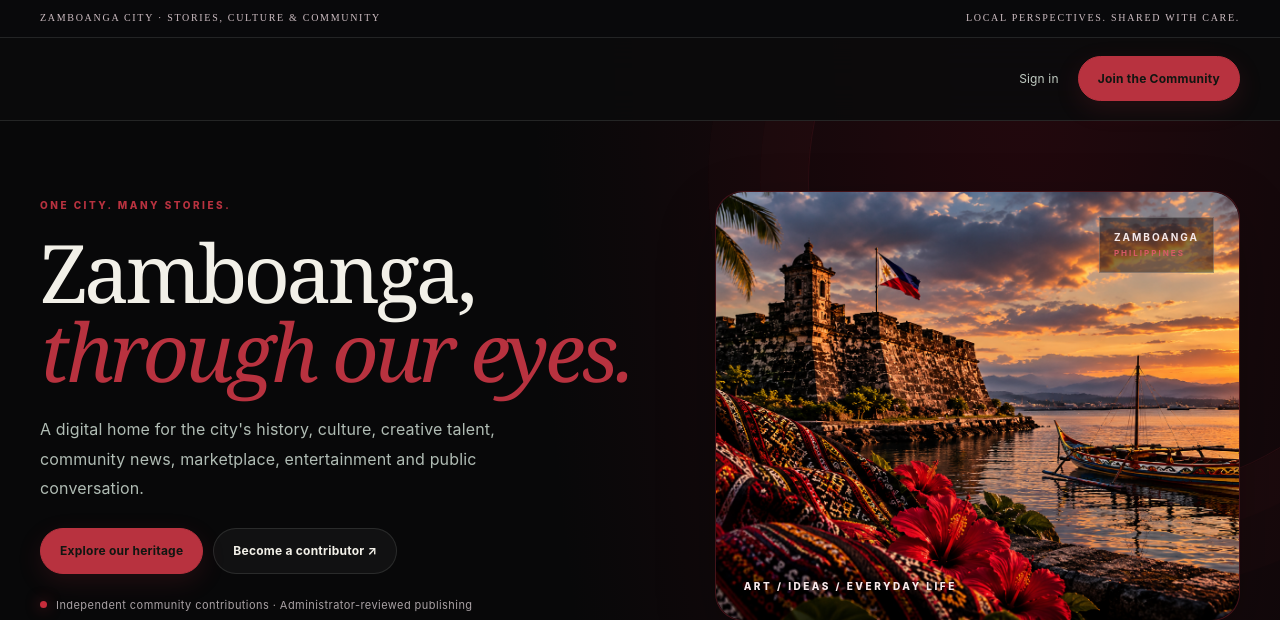
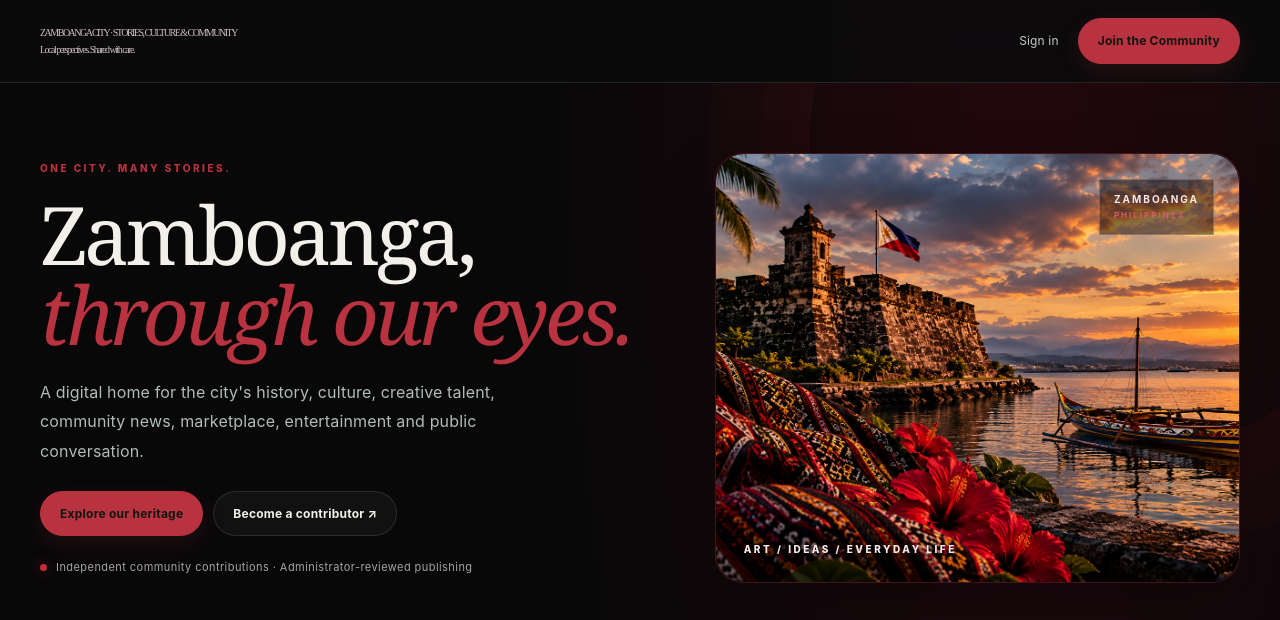
Before and after one commit to iamdonzkie03/AllinOneWebsite, a PHP site: page /allinoneweb/index.php in a window 1280 px wide. Shown: the top 620 px of the page. Run offline with PHP 8.4, Linux system fonts and the light colour scheme; data comes from the database, SQL or seed files in the repository; data that the repository does not hold is empty; some libraries are stand-ins or nearby versions.

Commit message:
Display hidden header texts beside the public header logo

```diff
--- a/index.php
+++ b/index.php
@@ -159,7 +159,7 @@ $modules = [
 <title><?=e($config['app']['name'])?> — Zamboanga stories, culture and community</title>
 <link rel="preconnect" href="https://fonts.googleapis.com"><link rel="preconnect" href="https://fonts.gstatic.com" crossorigin><link href="https://fonts.googleapis.com/css2?family=Roboto:wght@300;400;500;700;800&display=swap" rel="stylesheet">
 <link rel="stylesheet" href="public/assets/css/site.css">
-<style>.nav .brand{display:flex;align-items:center;gap:10px;min-width:0}.nav .brand img{flex:0 0 70px}.nav .brand .public-header-title{overflow-wrap:anywhere}.nav .navlinks{align-items:center}.topbar .wrap{display:flex;justify-content:space-between;gap:16px;flex-wrap:wrap}.home-art-photo{background:#16070b!important;padding:0!important}.home-art-photo:before{display:none!important}.home-art-photo:after{display:none!important}.home-art-photo .hero-photo{position:absolute;inset:0;width:100%;height:100%;object-fit:cover;object-position:center;border-radius:inherit}.home-art-photo:before{content:""}.hero-photo-caption{position:absolute;left:28px;bottom:25px;color:#f8e9eb;font-size:10px;font-weight:800;letter-spacing:2.5px;text-shadow:0 2px 8px #000;z-index:1}.home-art-photo .art-stamp{z-index:2;background:rgba(10,8,10,.48)}@media(max-width:560px){.hero-photo-caption{left:18px;bottom:17px;font-size:8px;letter-spacing:1.5px}}
+<style>.nav .brand{display:flex;align-items:center;gap:12px;min-width:0}.nav .brand img{flex:0 0 auto}.header-hidden-copy{display:flex;flex-direction:column;align-items:flex-start;justify-content:center;gap:3px;max-width:260px;color:#c1cbc3;font:10px Ubuntu,sans-serif;line-height:1.35}.header-hidden-copy .header-type-left,.header-hidden-copy .header-type-right{display:block;max-width:100%;overflow-wrap:anywhere}.nav .brand .public-header-title{overflow-wrap:anywhere}.nav .navlinks{align-items:center}.home-art-photo{background:#16070b!important;padding:0!important}.home-art-photo:before{display:none!important}.home-art-photo:after{display:none!important}.home-art-photo .hero-photo{position:absolute;inset:0;width:100%;height:100%;object-fit:cover;object-position:center;border-radius:inherit}.home-art-photo:before{content:""}.hero-photo-caption{position:absolute;left:28px;bottom:25px;color:#f8e9eb;font-size:10px;font-weight:800;letter-spacing:2.5px;text-shadow:0 2px 8px #000;z-index:1}.home-art-photo .art-stamp{z-index:2;background:rgba(10,8,10,.48)}@media(max-width:560px){.hero-photo-caption{left:18px;bottom:17px;font-size:8px;letter-spacing:1.5px}}
 .register-modal{position:fixed;inset:0;z-index:1001;display:none;align-items:center;justify-content:center;padding:22px;background:rgba(5,3,5,.82);backdrop-filter:blur(7px)}
 .register-modal.is-open{display:flex}.register-dialog{position:relative;width:min(100%,960px);height:min(94vh,900px);overflow:hidden;background:#160d11;border:1px solid rgba(190,75,98,.4);border-radius:18px;box-shadow:0 24px 90px rgba(0,0,0,.6)}.register-dialog iframe{display:block;width:100%;height:100%;border:0;background:#100b0e;overflow:hidden}.register-close{position:absolute;right:12px;top:10px;z-index:2;width:38px;height:38px;display:flex;align-items:center;justify-content:center;padding:0;line-height:1;text-align:center;border:1px solid rgba(255,255,255,.18);border-radius:50%;background:#241219;color:#fff;font-size:23px;font-family:Arial,sans-serif;cursor:pointer;box-shadow:0 2px 12px #0008;box-sizing:border-box}
 .signin-modal{position:fixed;inset:0;z-index:1000;display:none;align-items:center;justify-content:center;padding:22px;background:rgba(5,3,5,.78);backdrop-filter:blur(7px)}
@@ -181,9 +181,8 @@ $modules = [
 <body>
 <!-- Typography rules deliberately target rich-text descendants so independent Header typography wins over inline editor formatting. -->
 <style id="public-header-typography-rules"><?=$publicHeaderTypographyCss?></style>
-<div class="topbar" id="public-site-header-topbar" data-header-source="page-management"><div class="wrap"><span class="header-type-left" style="<?=e($headerTextStyle($publicLeftTypography))?>"><?=$renderHeaderRich($publicHeader['hidden_left_html'] ?? '',(string)($publicHeader['hidden_left'] ?? ''))?></span><span class="header-type-right" style="<?=e($headerTextStyle($publicRightTypography))?>"><?=$renderHeaderRich($publicHeader['hidden_right_html'] ?? '',(string)($publicHeader['hidden_right'] ?? ''))?></span></div></div>
 <header id="public-site-header" data-header-source="page-management"><div class="wrap nav">
-<a class="brand" href="index.php" aria-label="Home"><?php if (!empty($publicHeader['logo_path'])): ?><img src="public/<?=e((string)$publicHeader['logo_path'])?>" alt="" style="width:<?=$publicHeaderLogoWidth?>px;height:<?=$publicHeaderLogoHeight?>px;max-width:100%;object-fit:contain;object-position:center;border-radius:0"><?php endif; ?></a>
+<a class="brand" href="index.php" aria-label="Home"><?php if (!empty($publicHeader['logo_path'])): ?><img src="public/<?=e((string)$publicHeader['logo_path'])?>" alt="" style="width:<?=$publicHeaderLogoWidth?>px;height:<?=$publicHeaderLogoHeight?>px;max-width:100%;object-fit:contain;object-position:center;border-radius:0"><?php endif; ?><span class="header-hidden-copy"><span class="header-type-left"><?=$renderHeaderRich($publicHeader['hidden_left_html'] ?? '',(string)($publicHeader['hidden_left'] ?? ''))?></span><span class="header-type-right"><?=$renderHeaderRich($publicHeader['hidden_right_html'] ?? '',(string)($publicHeader['hidden_right'] ?? ''))?></span></span></a>
 <nav class="navlinks">
 <?php foreach ($publicHeaderLinks as $headerLinkIndex => $headerLink): if (!is_array($headerLink) || trim((string)($headerLink['label'] ?? '')) === '') continue; $headerLinkLabel = $renderHeaderRich($headerLink['label_html'] ?? '',(string)$headerLink['label']); $headerLinkStyle = $headerTextStyle((array)($headerLink['typography'] ?? ['family'=>'Ubuntu','style'=>'normal','size'=>13,'weight'=>500,'color'=>'#e8dce0'])); $headerLinkUrl = trim((string)($headerLink['url'] ?? '')); ?><?php if ($headerLinkUrl !== ''): ?><a class="header-type-link-<?= (int)$headerLinkIndex ?>" href="<?=e($headerLinkUrl)?>" style="<?=e($headerLinkStyle)?>"><?=$headerLinkLabel?></a><?php else: ?><span class="header-type-link-<?= (int)$headerLinkIndex ?>" style="<?=e($headerLinkStyle)?>"><?=$headerLinkLabel?></span><?php endif; ?><?php endforeach; ?>
 <a href="#sign-in-modal" id="open-sign-in">Sign in</a><a class="btn" href="#create-account-modal" id="open-create-account">Join the Community</a>
```
